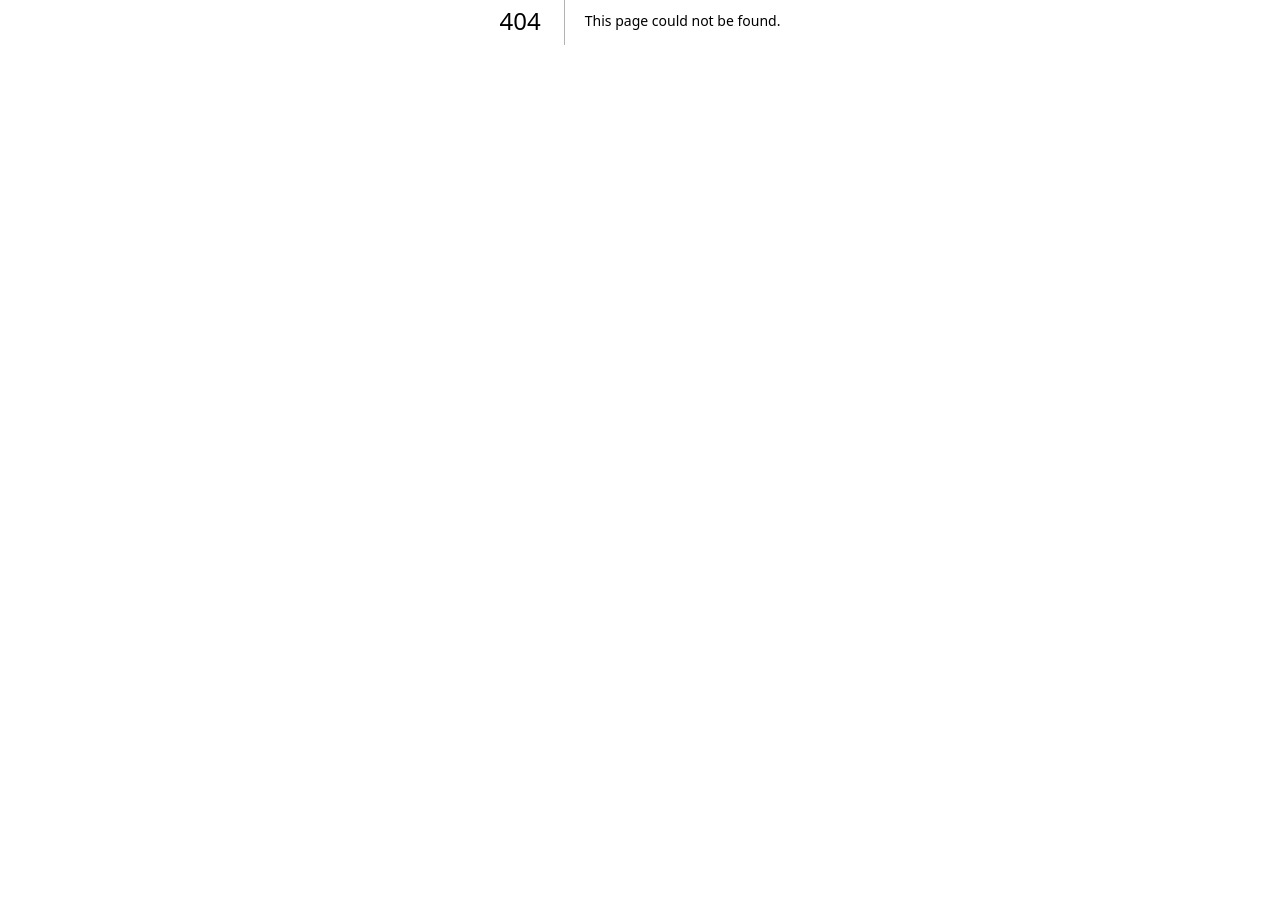
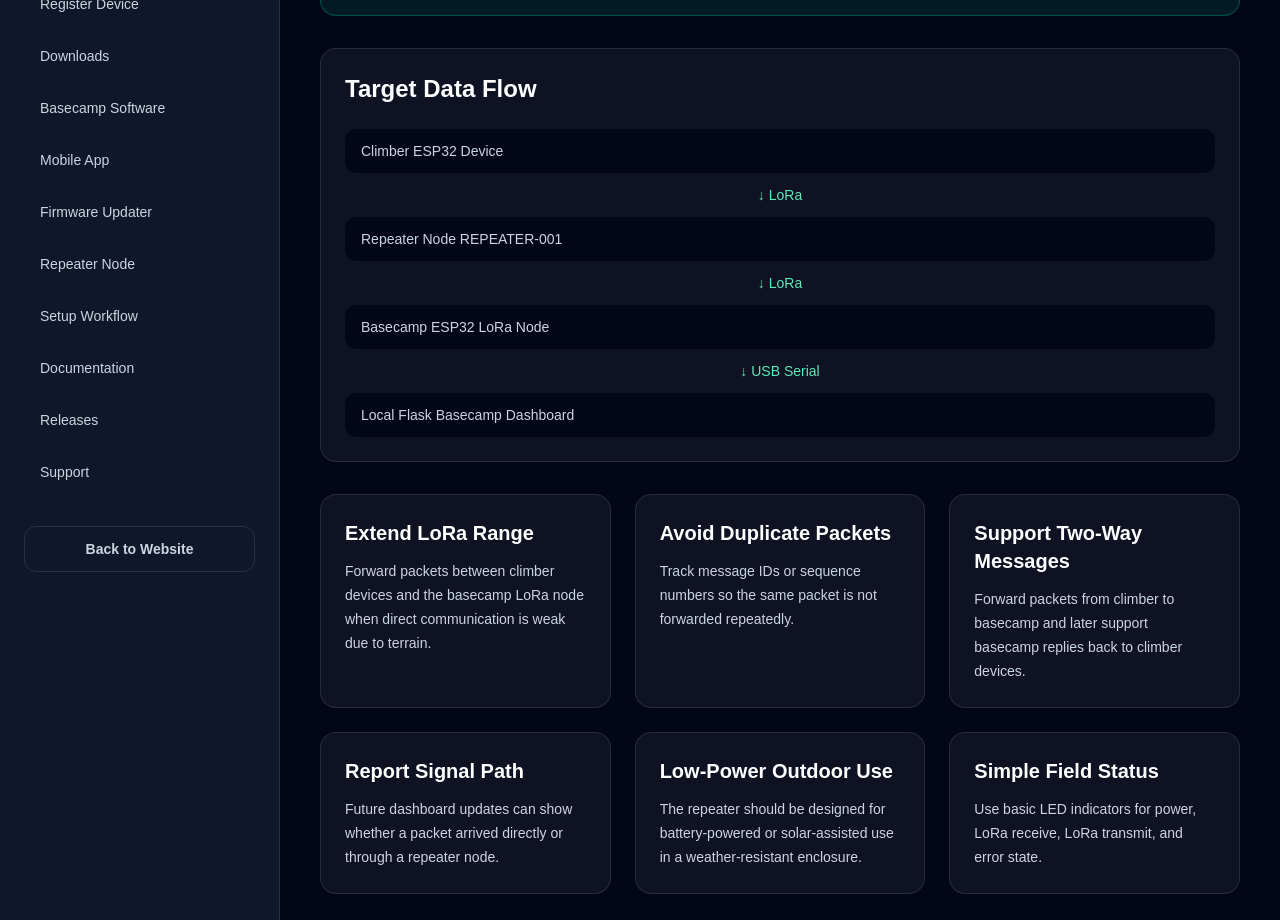
Before and after one commit to prabashmalhara/e21-3yp-Mountain-Climber-Health-and-GPS-Tracker, a Next.js app in the folder website/: page /portal/repeater in a window 1280 px wide. Before the commit this address had no page. Shown: the part 380-1300 px from the top of the page. Before the commit the page ends 800 px from the top, so only its background shows below. Built offline with nearby package versions, Linux system fonts and the light colour scheme.

Commit message:
Add portal repeater node prototype page

```diff
--- /dev/null
+++ b/website/src/app/portal/repeater/page.tsx
@@ -0,0 +1,194 @@
+import PortalLayout from "@/components/PortalLayout";
+
+const repeaterGoals = [
+  {
+    title: "Extend LoRa Range",
+    description:
+      "Forward packets between climber devices and the basecamp LoRa node when direct communication is weak due to terrain.",
+  },
+  {
+    title: "Avoid Duplicate Packets",
+    description:
+      "Track message IDs or sequence numbers so the same packet is not forwarded repeatedly.",
+  },
+  {
+    title: "Support Two-Way Messages",
+    description:
+      "Forward packets from climber to basecamp and later support basecamp replies back to climber devices.",
+  },
+  {
+    title: "Report Signal Path",
+    description:
+      "Future dashboard updates can show whether a packet arrived directly or through a repeater node.",
+  },
+  {
+    title: "Low-Power Outdoor Use",
+    description:
+      "The repeater should be designed for battery-powered or solar-assisted use in a weather-resistant enclosure.",
+  },
+  {
+    title: "Simple Field Status",
+    description:
+      "Use basic LED indicators for power, LoRa receive, LoRa transmit, and error state.",
+  },
+];
+
+const firmwareTasks = [
+  "Receive LoRa packet",
+  "Read source device ID",
+  "Read message ID or sequence number",
+  "Check duplicate packet cache",
+  "Increment hop count",
+  "Add repeater ID",
+  "Forward packet to basecamp",
+  "Forward basecamp reply back to climber",
+  "Send heartbeat/status packet",
+];
+
+const packetFields = [
+  { field: "SRC", meaning: "Original sender ID, for example CLIMBER-001" },
+  { field: "DST", meaning: "Target device ID, for example BASE-001" },
+  { field: "TYPE", meaning: "DATA, MSG, SOS, SOS_CLEAR, BASE, HEARTBEAT" },
+  { field: "SEQ/MID", meaning: "Sequence or message ID for duplicate filtering" },
+  { field: "HOPS", meaning: "Number of repeater hops used by the packet" },
+  { field: "RELAY", meaning: "Repeater node ID, for example REPEATER-001" },
+  { field: "RSSI/SNR", meaning: "Signal quality values for dashboard diagnostics" },
+];
+
+const hardwareItems = [
+  "ESP32 development board",
+  "SX1278 / Ra-02 LoRa module",
+  "433 MHz antenna",
+  "Battery system",
+  "Optional solar charging module",
+  "Power switch",
+  "Status LEDs",
+  "Weather-resistant enclosure",
+];
+
+export default function RepeaterPage() {
+  return (
+    <PortalLayout
+      title="Repeater Node"
+      description="This page explains the next hardware and firmware development stage: a LoRa repeater node for extending communication range in mountain terrain."
+    >
+      <div className="rounded-2xl border border-emerald-400/30 bg-emerald-400/10 p-6">
+        <h2 className="text-2xl font-bold">Repeater Development Goal</h2>
+        <p className="mt-3 leading-7 text-slate-300">
+          The repeater node should sit between climber devices and the basecamp
+          LoRa gateway. Its job is only to receive, filter, and forward LoRa
+          packets. It should not include unnecessary sensors or complex user
+          interfaces.
+        </p>
+      </div>
+
+      <div className="mt-8 rounded-2xl border border-white/10 bg-white/5 p-6">
+        <h2 className="text-2xl font-bold">Target Data Flow</h2>
+
+        <div className="mt-6 grid gap-3 text-sm text-slate-300">
+          <div className="rounded-xl bg-slate-950 px-4 py-3">
+            Climber ESP32 Device
+          </div>
+          <div className="text-center text-emerald-300">↓ LoRa</div>
+          <div className="rounded-xl bg-slate-950 px-4 py-3">
+            Repeater Node REPEATER-001
+          </div>
+          <div className="text-center text-emerald-300">↓ LoRa</div>
+          <div className="rounded-xl bg-slate-950 px-4 py-3">
+            Basecamp ESP32 LoRa Node
+          </div>
+          <div className="text-center text-emerald-300">↓ USB Serial</div>
+          <div className="rounded-xl bg-slate-950 px-4 py-3">
+            Local Flask Basecamp Dashboard
+          </div>
+        </div>
+      </div>
+
+      <div className="mt-8 grid gap-6 md:grid-cols-2 lg:grid-cols-3">
+        {repeaterGoals.map((goal) => (
+          <div
+            key={goal.title}
+            className="rounded-2xl border border-white/10 bg-white/5 p-6"
+          >
+            <h2 className="text-xl font-bold">{goal.title}</h2>
+            <p className="mt-3 text-sm leading-6 text-slate-300">
+              {goal.description}
+            </p>
+          </div>
+        ))}
+      </div>
+
+      <div className="mt-8 grid gap-6 lg:grid-cols-2">
+        <div className="rounded-2xl border border-white/10 bg-white/5 p-6">
+          <h2 className="text-2xl font-bold">Firmware Responsibilities</h2>
+
+          <div className="mt-5 grid gap-3">
+            {firmwareTasks.map((task, index) => (
+              <div
+                key={task}
+                className="flex gap-4 rounded-xl border border-white/10 bg-slate-950 p-4"
+              >
+                <div className="flex h-8 w-8 shrink-0 items-center justify-center rounded-lg bg-emerald-400 font-bold text-slate-950">
+                  {index + 1}
+                </div>
+                <p className="text-sm text-slate-300">{task}</p>
+              </div>
+            ))}
+          </div>
+        </div>
+
+        <div className="rounded-2xl border border-white/10 bg-white/5 p-6">
+          <h2 className="text-2xl font-bold">Recommended Hardware</h2>
+
+          <div className="mt-5 grid gap-3">
+            {hardwareItems.map((item) => (
+              <div
+                key={item}
+                className="rounded-xl border border-white/10 bg-slate-950 px-4 py-3 text-sm text-slate-300"
+              >
+                {item}
+              </div>
+            ))}
+          </div>
+        </div>
+      </div>
+
+      <div className="mt-8 rounded-2xl border border-white/10 bg-white/5 p-6">
+        <h2 className="text-2xl font-bold">Suggested Packet Fields</h2>
+        <p className="mt-3 leading-7 text-slate-300">
+          The repeater firmware should use packet fields that make debugging
+          easier. This helps the basecamp dashboard later show whether data came
+          directly or through a repeater.
+        </p>
+
+        <div className="mt-5 overflow-hidden rounded-xl border border-white/10">
+          <div className="grid grid-cols-2 bg-white/10 px-4 py-3 text-sm font-semibold text-slate-300">
+            <p>Field</p>
+            <p>Meaning</p>
+          </div>
+
+          {packetFields.map((row) => (
+            <div
+              key={row.field}
+              className="grid grid-cols-2 border-t border-white/10 px-4 py-3 text-sm"
+            >
+              <p className="font-mono font-semibold text-emerald-300">
+                {row.field}
+              </p>
+              <p className="text-slate-300">{row.meaning}</p>
+            </div>
+          ))}
+        </div>
+      </div>
+
+      <div className="mt-8 rounded-2xl border border-white/10 bg-white/5 p-6">
+        <h2 className="text-2xl font-bold">Dashboard Updates Needed Later</h2>
+        <p className="mt-3 leading-7 text-slate-300">
+          After repeater firmware works, the local Flask dashboard can be updated
+          to show signal path, repeater ID, hop count, RSSI/SNR, and whether the
+          climber packet arrived directly or through a repeater.
+        </p>
+      </div>
+    </PortalLayout>
+  );
+}
--- a/website/src/components/PortalLayout.tsx
+++ b/website/src/components/PortalLayout.tsx
@@ -8,6 +8,7 @@ const portalLinks = [
   { label: "Basecamp Software", href: "/portal/basecamp-software" },
   { label: "Mobile App", href: "/portal/mobile-app" },
   { label: "Firmware Updater", href: "/portal/firmware" },
+  { label: "Repeater Node", href: "/portal/repeater" },
   { label: "Setup Workflow", href: "/portal/setup" },
   { label: "Documentation", href: "/portal/docs" },
   { label: "Releases", href: "/portal/releases" },
```
